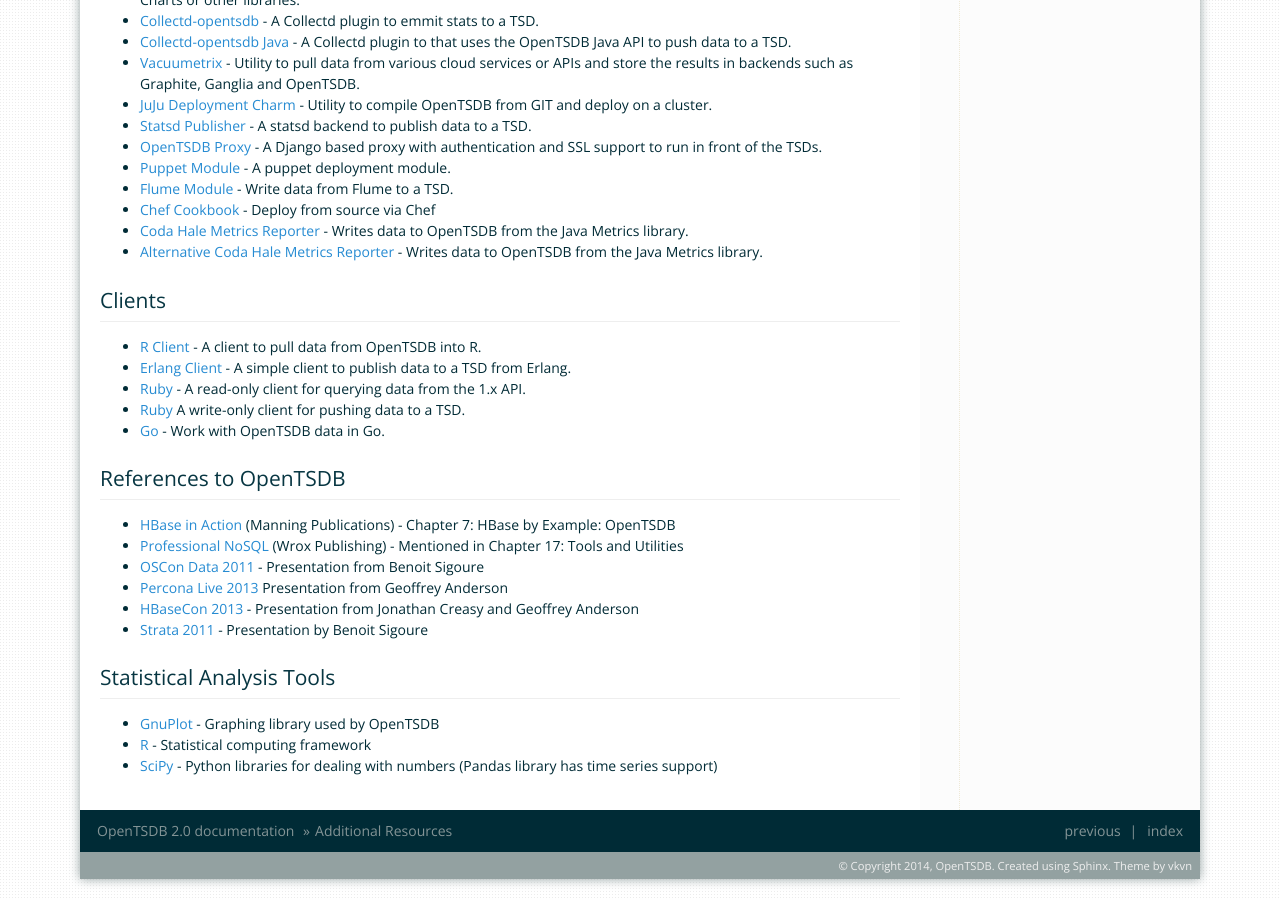
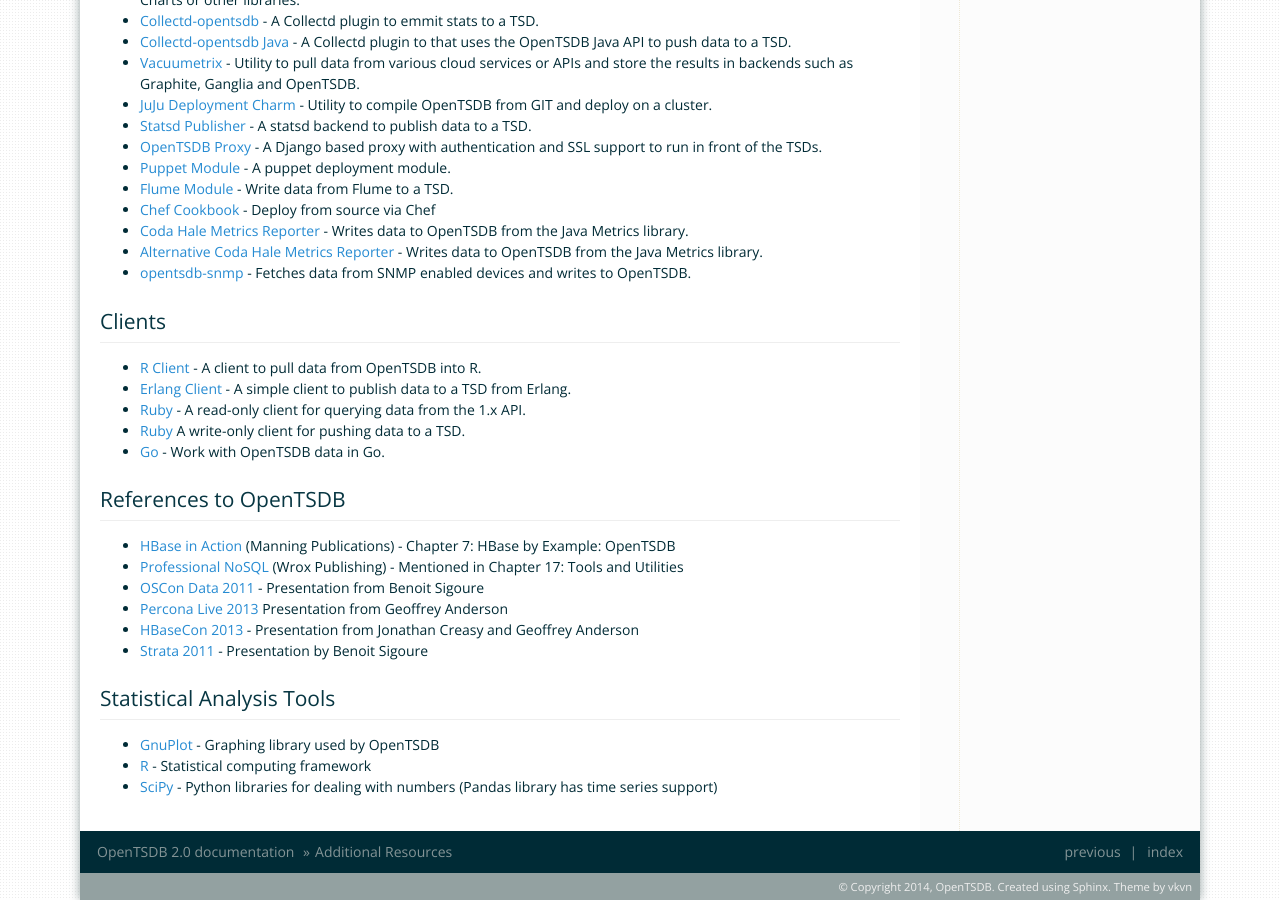
Before and after one commit to OpenTSDB/opentsdb.net, a Sphinx documentation site: the page built from docs/source/resources.rst, in a window 1280 px wide and 900 px high, scrolled down 633 px. Built offline with Sphinx 7.4.7, drawn with Linux system fonts in a browser that asks for light colours.

Commit message:
Add opentsdb-snmp to utilities section.

```diff
--- a/docs/source/resources.rst
+++ b/docs/source/resources.rst
@@ -32,6 +32,7 @@
 * `Chef Cookbook <https://github.com/looztra/opentsdb-cookbook>`_ - Deploy from source via Chef
 * `Coda Hale Metrics Reporter <https://github.com/sps/metrics-opentsdb>`_ - Writes data to OpenTSDB from the Java Metrics library.
 * `Alternative Coda Hale Metrics Reporter <https://github.com/stuart-warren/metrics-opentsdb>`_ - Writes data to OpenTSDB from the Java Metrics library.
+* `opentsdb-snmp <https://github.com/frogmaster/opentsdb-snmp>`_ - Fetches data from SNMP enabled devices and writes to OpenTSDB.
 
 Clients
 ^^^^^^^
```
